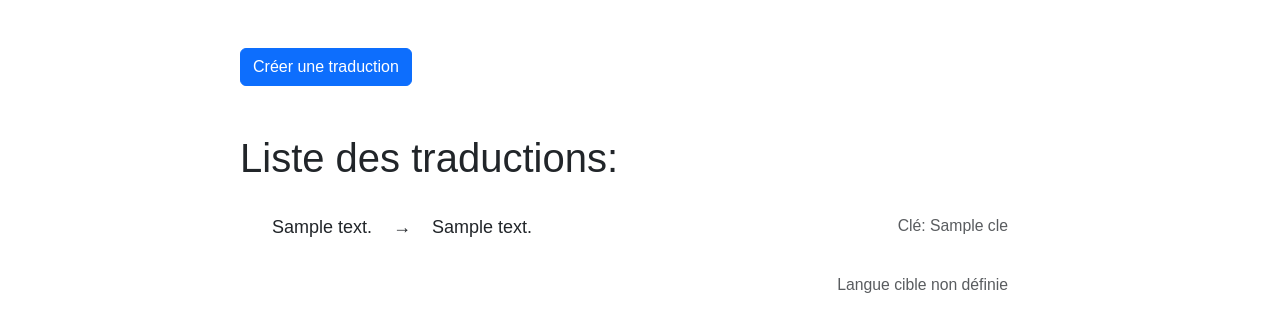
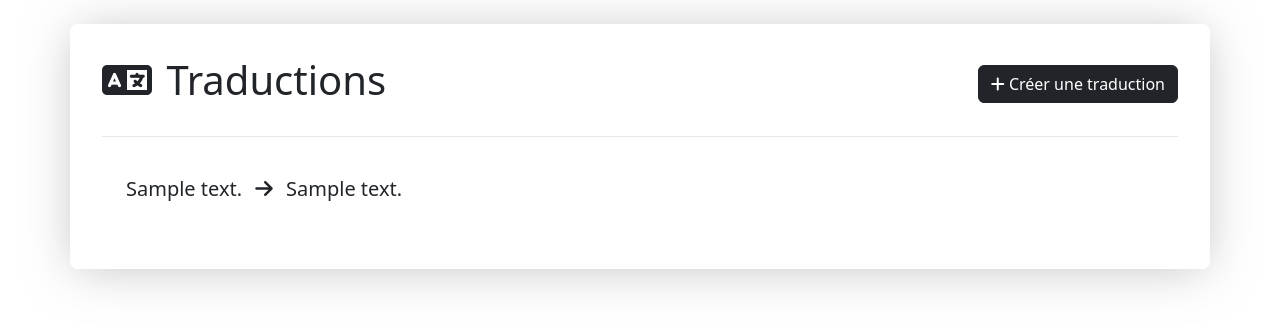
Before and after one commit to TheYassAnz/crowdin-2, a Symfony app: template PolyglotHub/templates/translations/index.html.twig in a window 1280 px wide. Shown: the part 56-388 px from the top of the page. Run offline with Twig, Linux system fonts and the light colour scheme; the template is opened without the code that fills it: most values are stand-ins (such as "Sample title", 1, 10 or a date in 2020); style sheets or scripts are compiled from the project's sources; some libraries are stand-ins or nearby versions.

Commit message:
fix: all UI

```diff
--- a/PolyglotHub/templates/translations/index.html.twig
+++ b/PolyglotHub/templates/translations/index.html.twig
@@ -1,50 +1,126 @@
 {% extends 'base.html.twig' %}
 
-{% block title %}Traductions{% endblock %}
+{% block title %}Translations{% endblock %}
+
+{% block stylesheets %}
+    {{ parent() }}
+    <style>
+        .list-group-item {
+            position: relative;
+            overflow: hidden;
+            padding: 1.5rem;
+        }
+
+        .action-buttons {
+            position: absolute;
+            right: -150px;
+            top: 50%;
+            transform: translateY(-50%);
+            display: flex;
+            gap: 0.5rem;
+            padding: 0.5rem;
+        }
+
+        .list-group-item:hover {
+            background-color: #f8f9fa;
+        }
+
+        .translation-content {
+            transition: transform 0.3s ease;
+        }
+
+        .list-group-item:hover .translation-content {
+            transform: translateX(-100px);
+        }
+
+        hr {
+            margin: 1rem 0;
+            opacity: 0.1;
+        }
+    </style>
+{% endblock %}
 
 {% block body %}
-<style>
-    .example-wrapper {
-        margin: 1em auto;
-        max-width: 800px;
-        width: 95%;
-        font: 18px/1.5 sans-serif;
-    }
+    <div class="container mt-4">
+        <div class="d-flex justify-content-between align-items-center mb-4">
+            <h1>
+                <i class="fas fa-language me-1"></i>
+                Traductions
+            </h1>
+            <div>
+                <a href="{{ path('app_translations_new') }}" class="btn btn-dark">
+                    <i class="fas fa-plus"></i>
+                    Créer une traduction
+                </a>
+            </div>
+        </div>
+        <hr>
 
-    .example-wrapper code {
-        background: #F5F5F5;
-        padding: 2px 6px;
-    }
-</style>
+        <div class="list-group">
+            {% for translation in translations %}
+                <div class="list-group-item">
+                    <div class="d-flex justify-content-between align-items-center">
+                        <div class="translation-content">
+                            <h5 class="mb-1">
+                                <span>{{ translation.source.content }}</span>
+                                <i class="fas fa-arrow-right mx-2"></i>
+                                <span>{{ translation.getTranslatedContent() }}</span>
+                            </h5>
+                        </div>
 
-<div class="example-wrapper">
-    <div class="d-flex justify-content-between my-5">
-        <a href="{{ path('app_translations_new') }}" class="btn btn-primary">Créer une traduction</a>
+                        <div class="action-buttons">
+                            <a href="{{ path('app_translations_show', {id: translation.id}) }}" class="btn btn-info btn-sm">
+                                <i class="fas fa-eye"></i>
+                            </a>
+                            <a href="#" class="btn btn-warning btn-sm">
+                                <i class="fas fa-edit"></i>
+                            </a>
+                            <button class="btn btn-danger btn-sm">
+                                <i class="fas fa-trash"></i>
+                            </button>
+                        </div>
+                    </div>
+                </div>
+            {% else %}
+                <div class="alert alert-black">No translations found.</div>
+            {% endfor %}
+        </div>
     </div>
-    <h1>Liste des traductions: </h1>
-    <div class="list-group">
-        {% for translation in translations %}
-        <a class="list-group-item list-group-item-action" href="{{ path('app_translations_show', {id: translation.id}) }}">
+{% endblock %}
 
-            <div class="d-flex w-100 justify-content-between p-3 mb-3">
-                <div><span class="me-3">{{ translation.source.content }}</span>
-                    <span>&rarr;</span>
-                    <span class="ms-3">{{ translation.getTranslatedContent() }}</span>
-                </div>
+{% block javascripts %}
+    {{ parent() }}
+    <script src="https://cdnjs.cloudflare.com/ajax/libs/gsap/3.12.2/gsap.min.js"></script>
+    <script>
+        document.addEventListener('DOMContentLoaded', () => {
+            gsap.from('.list-group-item', {
+                duration: 0.5,
+                opacity: 0,
+                y: 30,
+                stagger: 0.1,
+                ease: 'power2.out'
+            });
 
-                <small class="text-muted">Clé: {{ translation.source.cle }}</small>
-            </div>
-            <div class="d-flex w-100 justify-content-end px-3 mb-3">
-                {% set targetLang = translation.source.project.targetLanguage %}
-                {% if targetLang %}
-                    <small class="text-muted">Language cible : {{ targetLang.name }}</small>
-                {% else %}
-                    <small class="text-muted text-danger">Langue cible non définie</small>
-                {% endif %}
-            </div>
-            {{ dump(translation.source.project) }}
-        </a>
-        {% endfor %}
-    </div>
-</div>
+            document.querySelectorAll('.list-group-item').forEach(item => {
+                const buttons = item.querySelector('.action-buttons');
+                const timeline = gsap.timeline({paused: true});
+
+                timeline.to(buttons, {
+                    duration: 0.3,
+                    right: '1rem',
+                    opacity: 1,
+                    ease: 'power2.out'
+                }).from(buttons.children, {
+                    duration: 0.2,
+                    opacity: 0,
+                    x: 20,
+                    stagger: 0.05,
+                    ease: 'power2.out'
+                }, '-=0.1');
+
+                item.addEventListener('mouseenter', () => timeline.play());
+                item.addEventListener('mouseleave', () => timeline.reverse());
+            });
+        });
+    </script>
 {% endblock %}
```
